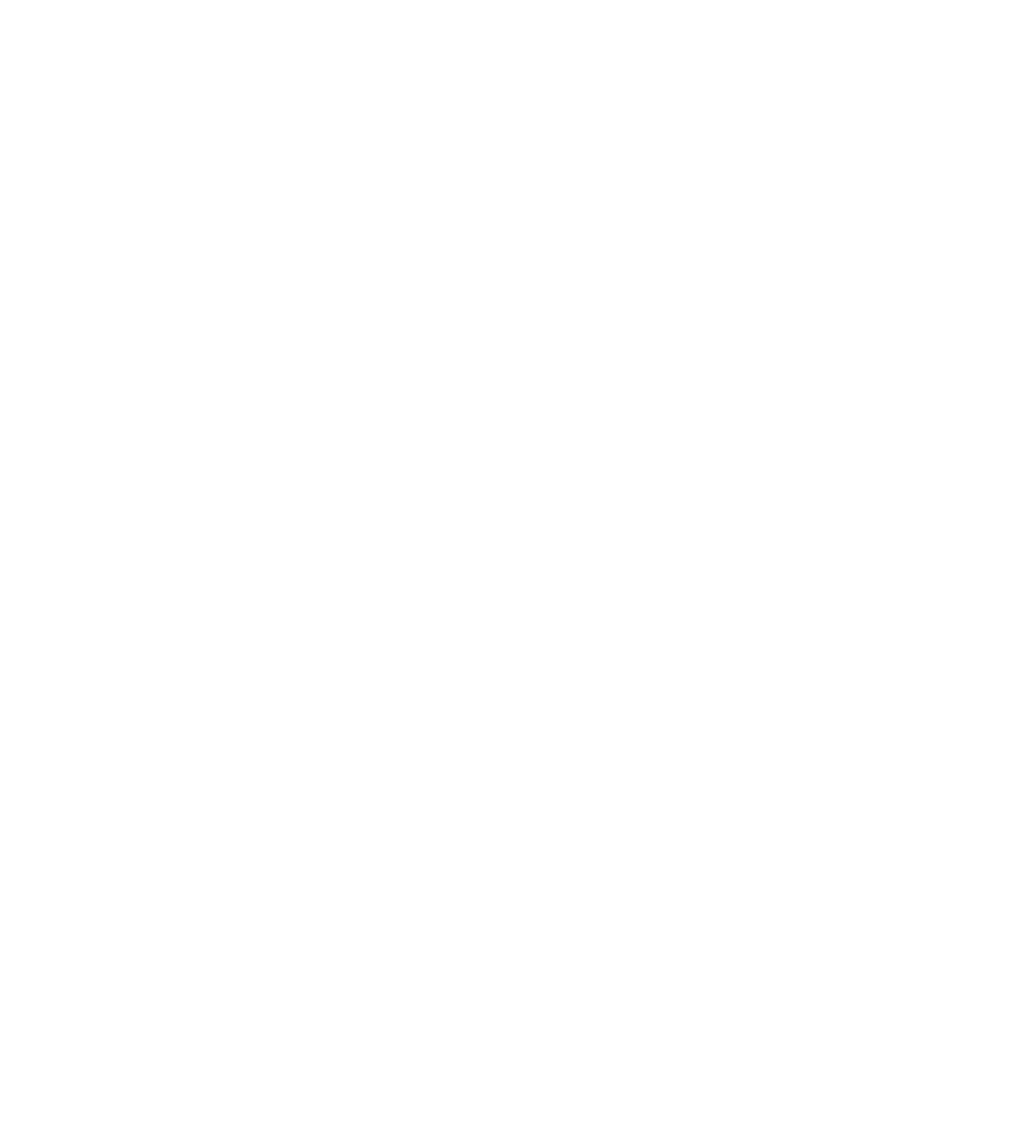
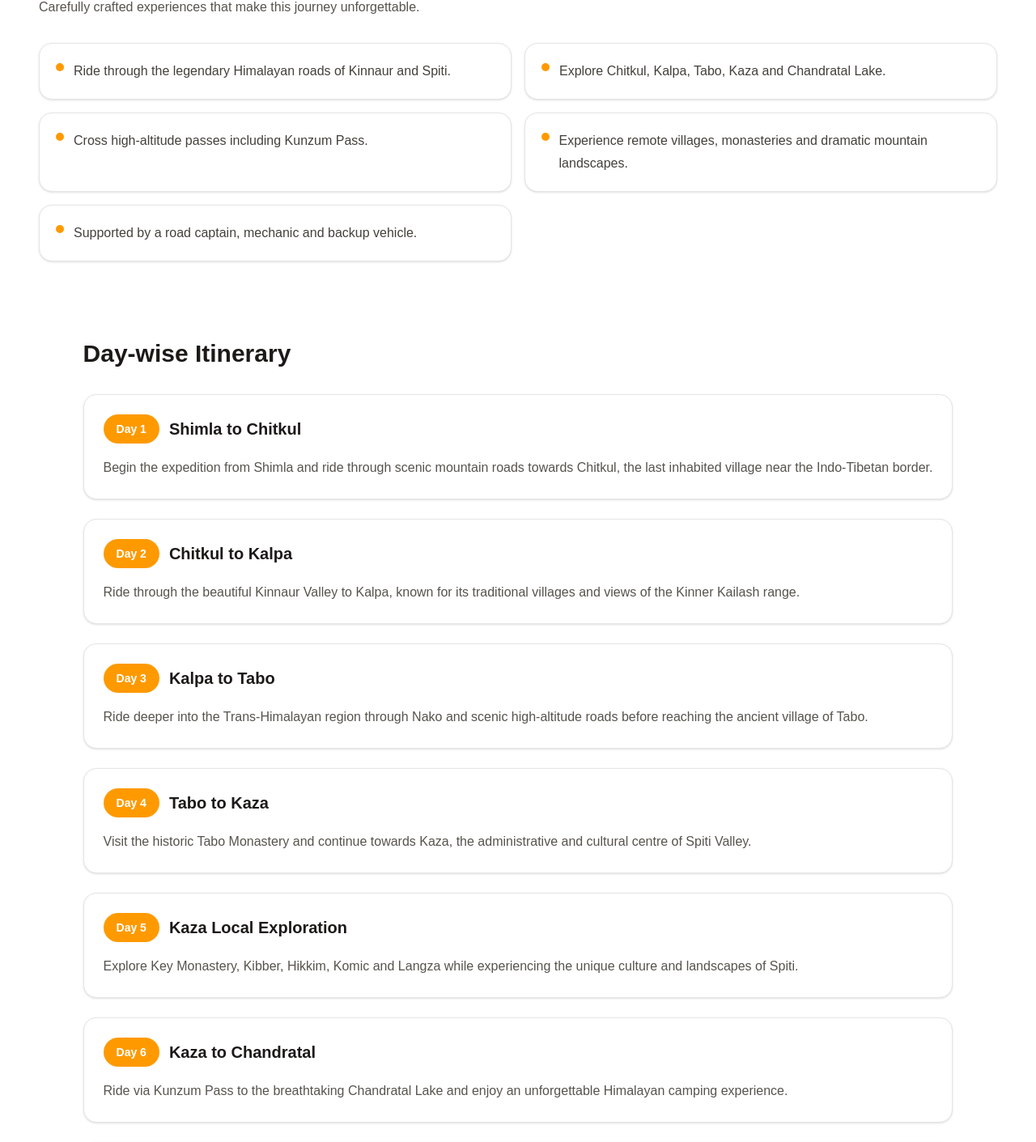
Before and after one commit to tripmosaic-hq/trip-mosaic, a Next.js app in the folder web/: page /spiti-bike-expedition in a window 1280 px wide. Before the commit this address had no page. Shown: the part 992-2403 px from the top of the page at 81% size. Before the commit the page ends 800 px from the top, so only its background shows below. Built offline with nearby package versions, Linux system fonts and the light colour scheme.

Commit message:
feat: add Spiti Bike Expedition package page

```diff
--- /dev/null
+++ b/web/app/spiti-bike-expedition/page.tsx
@@ -0,0 +1,67 @@
+import TripTemplate from "@/components/TripTemplate";
+
+const highlights = [
+  "Ride through the legendary Himalayan roads of Kinnaur and Spiti.",
+  "Explore Chitkul, Kalpa, Tabo, Kaza and Chandratal Lake.",
+  "Cross high-altitude passes including Kunzum Pass.",
+  "Experience remote villages, monasteries and dramatic mountain landscapes.",
+  "Supported by a road captain, mechanic and backup vehicle.",
+];
+
+const itinerary = [
+  {
+    day: "Day 1",
+    title: "Shimla to Chitkul",
+    description:
+      "Begin the expedition from Shimla and ride through scenic mountain roads towards Chitkul, the last inhabited village near the Indo-Tibetan border.",
+  },
+  {
+    day: "Day 2",
+    title: "Chitkul to Kalpa",
+    description:
+      "Ride through the beautiful Kinnaur Valley to Kalpa, known for its traditional villages and views of the Kinner Kailash range.",
+  },  {
+    day: "Day 3",
+    title: "Kalpa to Tabo",
+    description:
+      "Ride deeper into the Trans-Himalayan region through Nako and scenic high-altitude roads before reaching the ancient village of Tabo.",
+  },
+  {
+    day: "Day 4",
+    title: "Tabo to Kaza",
+    description:
+      "Visit the historic Tabo Monastery and continue towards Kaza, the administrative and cultural centre of Spiti Valley.",
+  },
+  {
+    day: "Day 5",
+    title: "Kaza Local Exploration",
+    description:
+      "Explore Key Monastery, Kibber, Hikkim, Komic and Langza while experiencing the unique culture and landscapes of Spiti.",
+  },  {
+    day: "Day 6",
+    title: "Kaza to Chandratal",
+    description:
+      "Ride via Kunzum Pass to the breathtaking Chandratal Lake and enjoy an unforgettable Himalayan camping experience.",
+  },
+  {
+    day: "Day 7",
+    title: "Chandratal to Manali",
+    description:
+      "Complete the expedition by riding through Batal, Atal Tunnel and finally reaching Manali.",
+  },
+];
+
+export default function SpitiBikeExpeditionPage() {
+  return (
+    <TripTemplate
+      title="Spiti Bike Expedition"
+      subtitle="Ride through one of the world's most spectacular Himalayan landscapes on an unforgettable motorcycle adventure."
+      duration="7 Days / 6 Nights"
+      region="Himachal Pradesh"
+      difficulty="Challenging"
+      bestSeason="June – September"
+      highlights={highlights}
+      itinerary={itinerary}
+    />
+  );
+}
```
